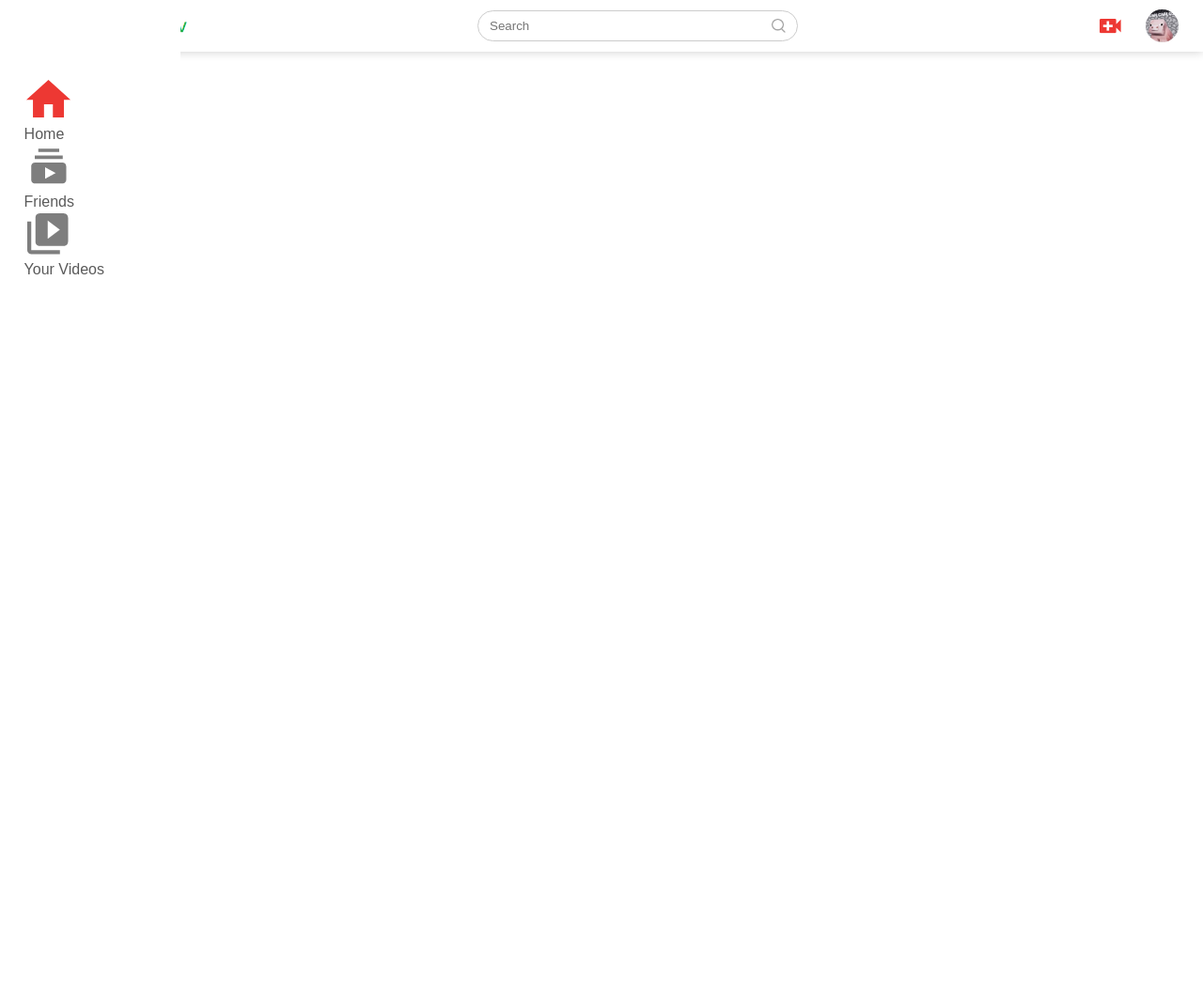
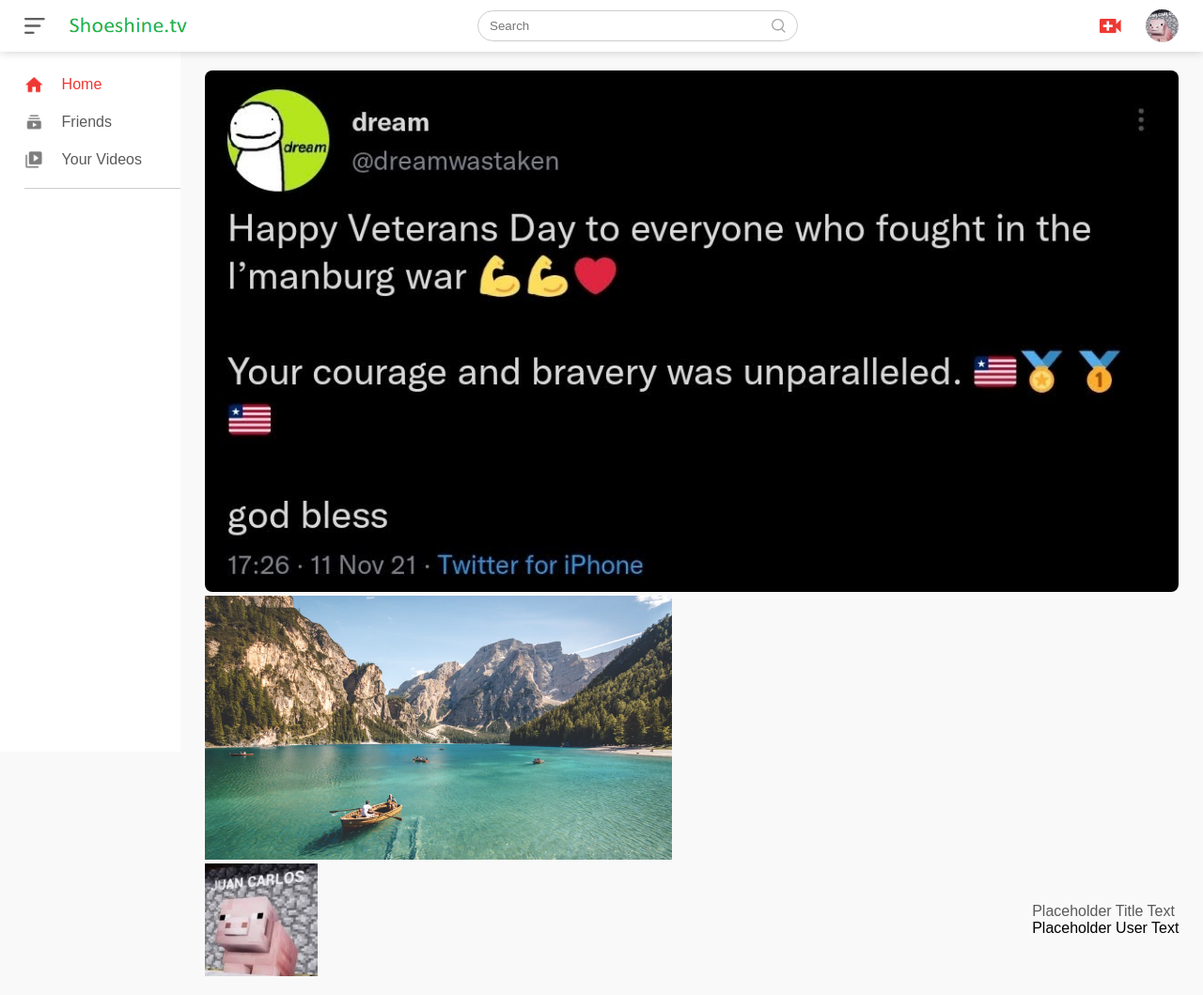
Before and after one commit to roshan-c/shoeshine.tv, a PHP site: page / in a window 1280 px wide. Shown: the whole page at 94% size. Before the commit the page ends 292 px from the top, so only its background shows below. Run offline with PHP 8.4, Linux system fonts and the light colour scheme.

Commit message:
updated website

```diff
--- a/website/index.html
+++ b/website/index.html
@@ -37,9 +37,31 @@
             <a href=""><img src="images/home.png"><p>Home</p></a>
             <a href=""><img src="images/subscriprion.png"><p>Friends</p></a>
             <a href=""><img src="images/library.png"><p>Your Videos</p></a>
+            <hr>
+        </div>
+    </div>
+
+    <!-- Main -->
+    <div class="container">
+        <div class="banner">
+            <img src="images/banner.jpg">
+        </div>
+
+        <div class="list-container">
+            <div class="vid-list">
+                <img src="images/thumbnail1.png" class="thumbnail">
+                <div class="flex-div">
+                    <img src="images/placeholder-user.jpg">
+                    <div class="vid-info">
+                        <a href="">Placeholder Title Text</a>
+                        <p>Placeholder User Text</p>
+                    </div>
+                </div>
+            </div>
         </div>
     </div>
 
 
+<script src="script.js"></script>
 </body>
 </html>
--- /dev/null
+++ b/website/script.js
@@ -0,0 +1,6 @@
+var menuIcon = document.querySelector('.menu-icon');
+var sidebar = document.querySelector('.sidebar');
+
+menuIcon.onclick = function() {
+  sidebar.classList.toggle('sidebar-closed');
+}
--- a/website/style.css
+++ b/website/style.css
@@ -21,7 +21,7 @@
     justify-content: space-between;
     box-shadow: 0px 0px 10px rgba(0,0,0,0.2);
     background-color: #fff;
-    position: static;
+    position: sticky;
     top: 0%;
     z-index: 10;
 }
@@ -65,3 +65,54 @@
     padding-left: 2%;
     padding-top: 80px;
 }
+.shortcut-links a img{
+    width: 20px;
+    margin-right: 20px;
+}
+.shortcut-links a{
+    display: flex;
+    align-items: center;
+    margin-bottom: 20px;
+    width: fit-content;
+    flex-wrap: wrap;
+}
+.shortcut-links a:first-child{
+    color: #ed3833;
+}
+.sidebar hr{
+    border: 0;
+    height: 1px;
+    background: #ccc;
+    width: 100%;
+}
+.sidebar-closed{
+    width: 5%;
+    height: 100vh;
+    position: fixed;
+    top: 0;
+    left: 0;
+    background: #fff;
+    z-index: 9;
+    transition: 0.5s;
+}
+.sidebar-closed a p{
+    display: none;
+}
+.sidebar-closed hr{
+    width: 50%;
+    margin-bottom: 25px;
+}
+.container{
+    background: #f9f9f9;
+    padding-left: 17%;
+    padding-right: 2%;
+    padding-top: 20px;
+    padding-bottom: 20px;
+}
+.banner{
+    width: 100%;
+}
+.banner img{
+    width: 100%;
+    border-radius: 8px;
+}
```
Also changed, not shown: website/images/banner.jpg (added).
